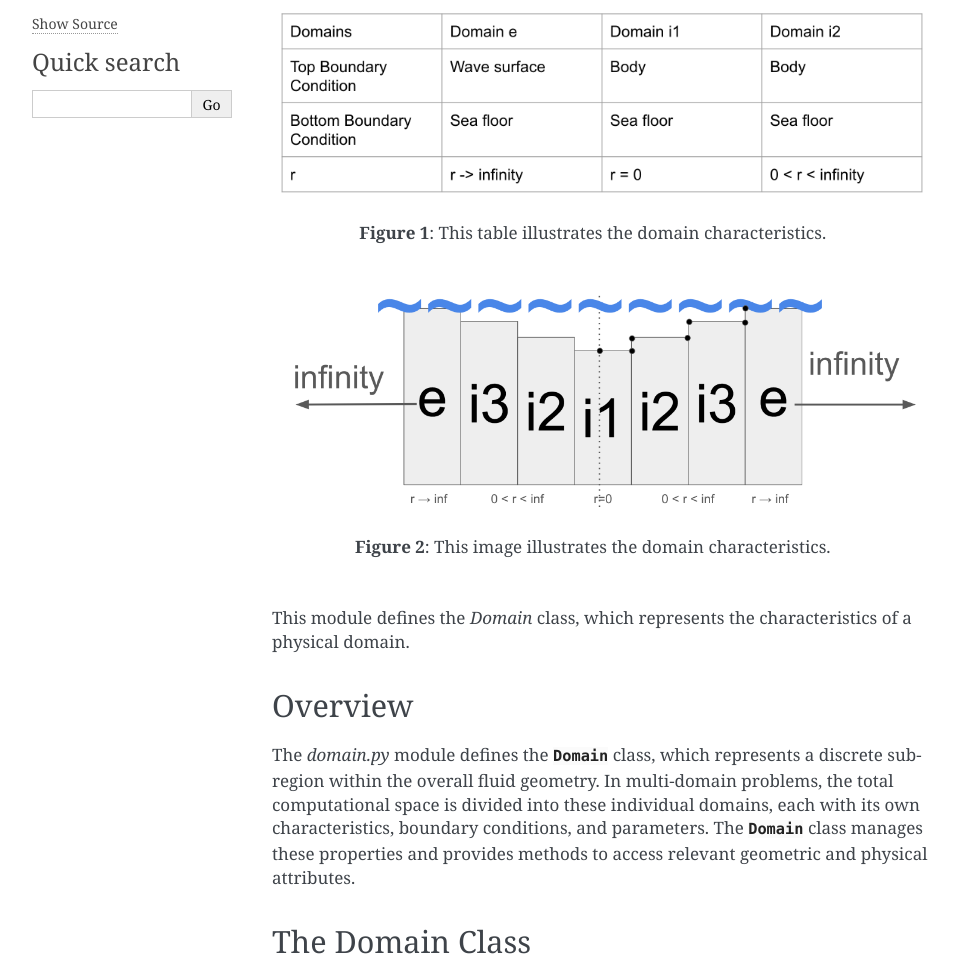
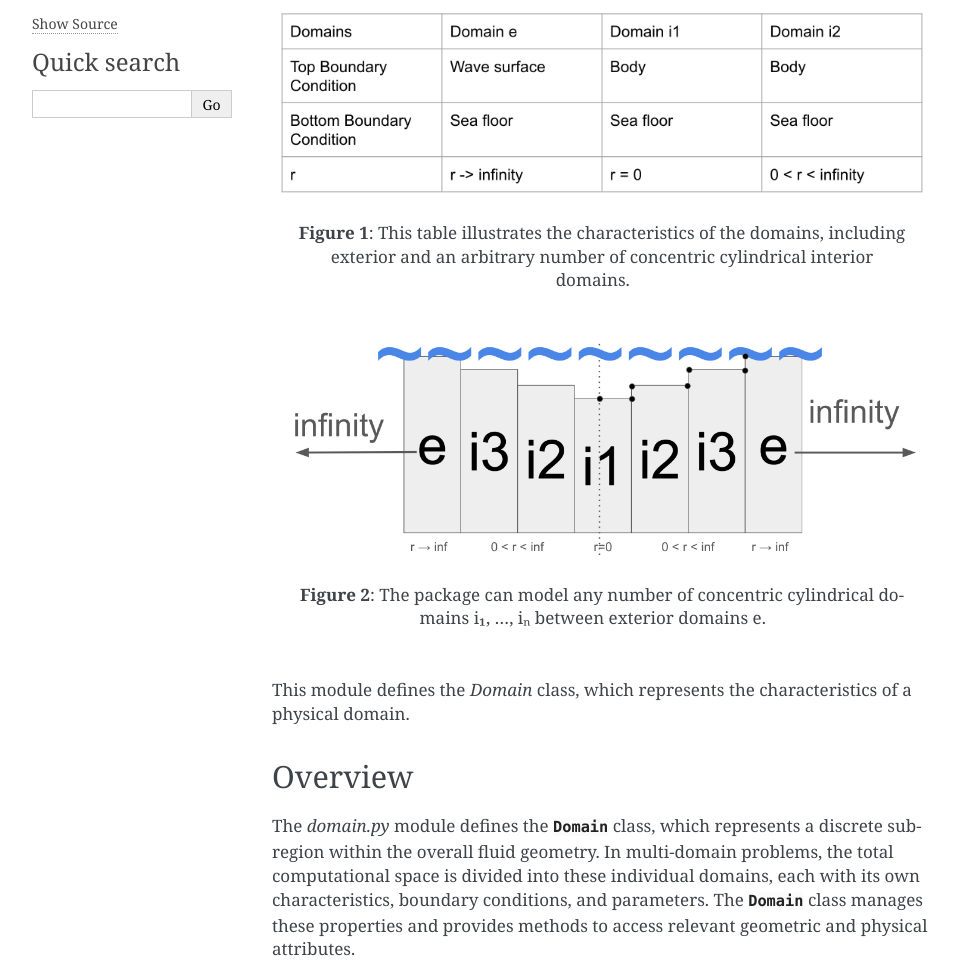
Before and after one commit to symbiotic-engineering/OpenFLASH, a Sphinx documentation site: the page built from docs/domain.rst, in a window 1280 px wide, cut to the strip 200-1168 px from the top of the page. Shown: the whole strip, without its empty margins (148-1105 px from the left). Built offline with Sphinx 7.4.7, drawn with Linux system fonts in a browser that asks for light colours.

Commit message:
Updated figures captions - updated domain.png to more explicity convey that the package can model any number of concentric cylinders

```diff
--- a/docs/domain.rst
+++ b/docs/domain.rst
@@ -16,14 +16,14 @@ Domain Module
    :align: center
    :width: 100%
 
-   **Figure 1**: This table illustrates the domain characteristics.
+   **Figure 1**: This table illustrates the characteristics of the domains, including exterior and an arbitrary number of concentric cylindrical interior domains.
 
 .. figure:: _static/domain_drawing.png
    :alt: Example of how domains would look
    :align: center
    :width: 100%
 
-   **Figure 2**: This image illustrates the domain characteristics.
+   **Figure 2**: The package can model any number of concentric cylindrical domains i₁, ..., iₙ between exterior domains e.
 
 This module defines the `Domain` class, which represents the characteristics of a physical domain.
 
```
Also changed, not shown: figures/domain.png.
